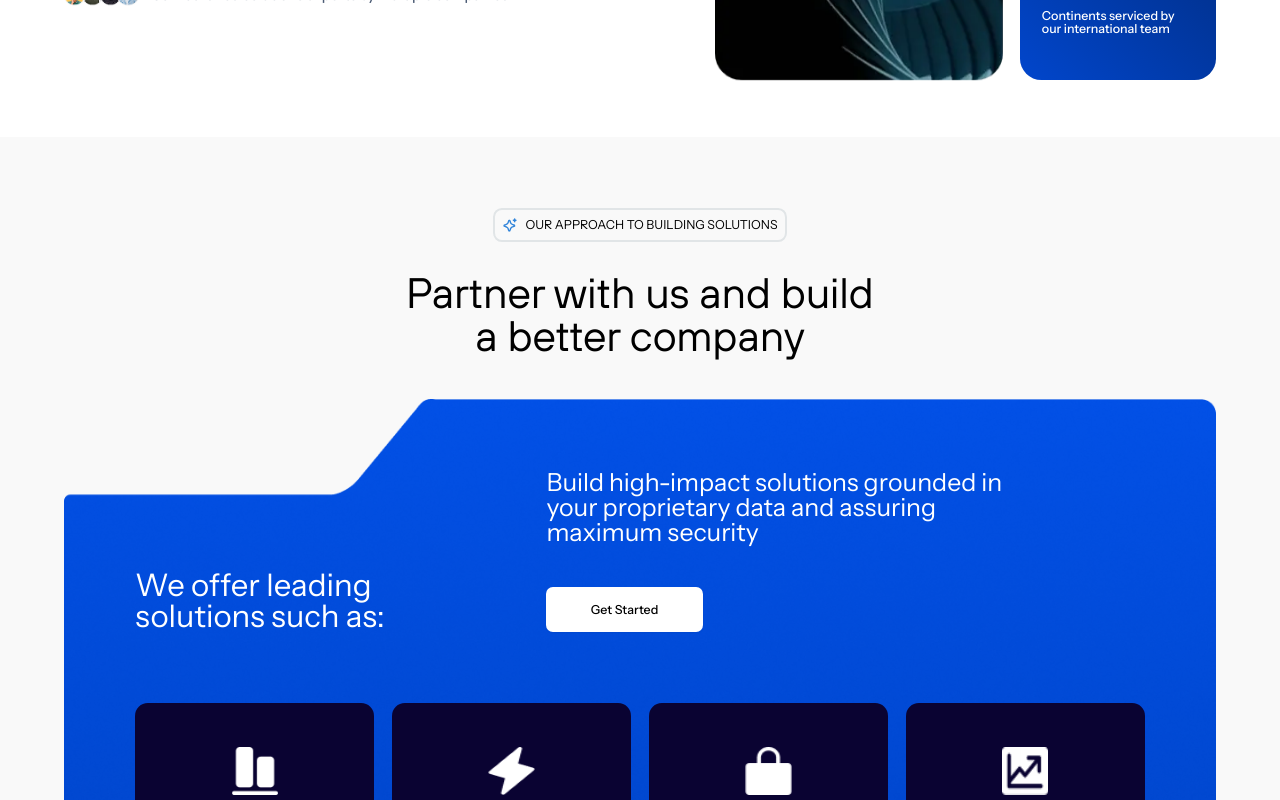
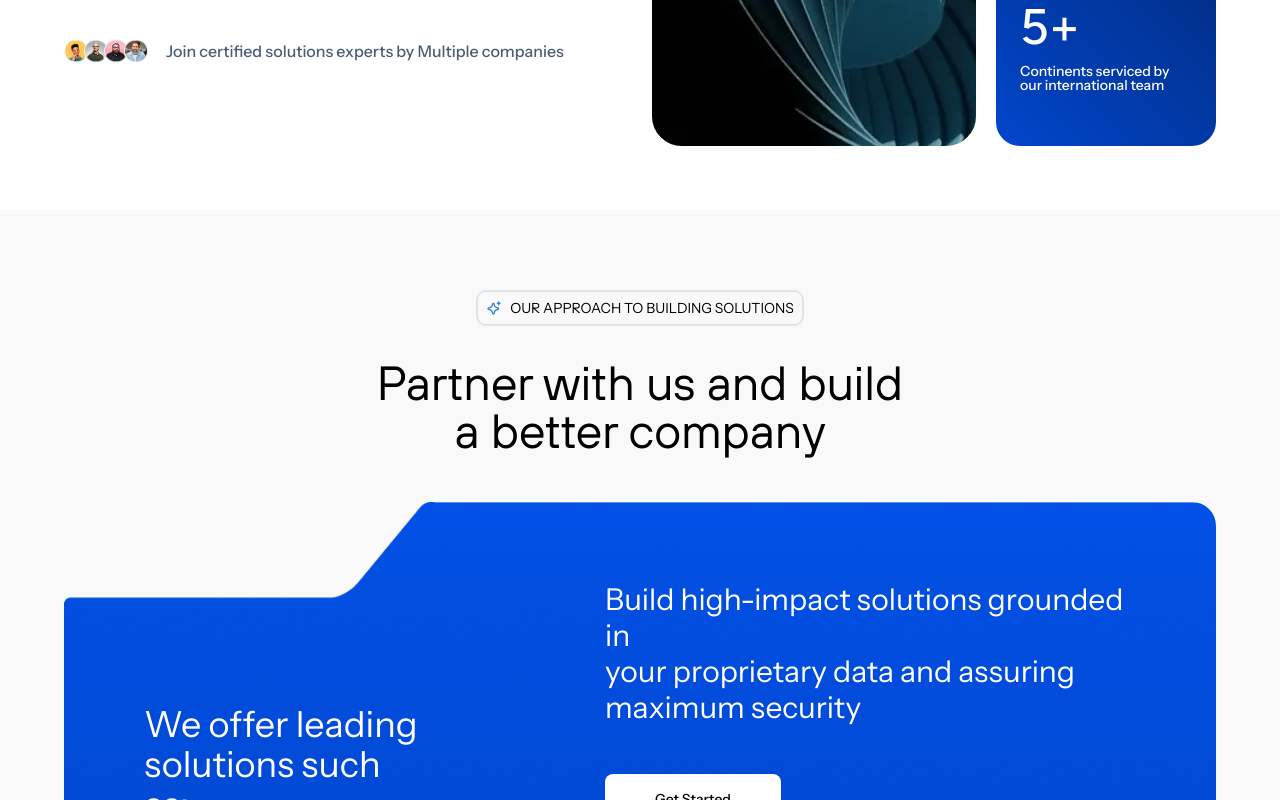
Before and after one commit to HoodieDan/axel-cyber-website, a React (Vite) app: page / in a window 1280 px wide. Shown: the part 500-1300 px from the top of the page. Built offline with nearby package versions, Linux system fonts and the light colour scheme; no server answers.

Commit message:
style: revert viewport text base font sizes

```diff
--- a/src/pages/Home.tsx
+++ b/src/pages/Home.tsx
@@ -65,7 +65,7 @@ export default function Home() {
         <main>
             <Hero />
             <div className="bg-[#f9f9f9]">
-                <section className="md:px-[5%] mx-auto pt-6 pb-8 sm:py-8 md:py-20">
+                <section className="md:px-[5%] mx-auto md:pt-20 pt-8 md:pb-60 pb-8">
                     <div className="flex justify-center mb-4 sm:mb-4 md:mb-6 lg:mb-8">
                         <div className="flex rounded-lg flex-row p-2 gap-2 items-center border-2 border-[#e1e5e7]">
                             <img src="/stars.png" alt="stars" loading="lazy" width={16} height={16} />
@@ -87,20 +87,20 @@ export default function Home() {
                         whileInView={{ opacity: 1, y: 0 }}
                         transition={{ delay: 0.25, ease: "easeInOut" }}
                         viewport={{ once: true }}
-                        className="text-white md:bg-[url(/src/assets/top-right-vector-bg.png)] bg-linear-to-b from-[#0250E6] to-[#0046CC] bg-no-repeat bg-contain md:pt-20 md:py-0 py-14 md:px-20 px-[5%]"
+                        className="text-white md:bg-[url(/src/assets/top-right-vector-bg.png)] bg-linear-to-b from-[#0250E6] to-[#0046CC] bg-no-repeat bg-size-[100%_auto] md:h-135 md:py-20 py-14 md:px-20 px-[5%] rounded-3xl"
                     >
                         <div className="flex flex-col gap-20">
                             <div className="flex md:flex-row flex-col md:items-end items-center md:gap-45.5 gap-4">
-                                <h4 className="md:text-left text-center">
+                                <h4 className="md:text-left text-center md:text-4xl text-2xl">
                                     We offer leading
                                     <br /> solutions such as:
                                 </h4>
 
                                 <div className="flex flex-col md:gap-12 gap-5">
-                                    <h5 className="md:text-left text-center">
+                                    <h5 className="md:text-left text-center md:text-3xl text-base">
                                         Build high-impact solutions grounded in
-                                        <br /> your proprietary data and assuring
-                                        <br /> maximum security
+                                        <br className="md:inline hidden" /> your proprietary data and assuring
+                                        <br className="md:inline hidden" /> maximum security
                                     </h5>
                                     <Button className="h-12.5 px-12.5 md:w-fit bg-white hover:bg-white/90 text-black">
                                         Get Started
--- a/src/pages/Services.tsx
+++ b/src/pages/Services.tsx
@@ -151,7 +151,7 @@ function AiBenefit({ title, icon, desc }: AiBenefitProps) {
 function Testimonial({ name, position, content, profilePic, companyLogo }: TestimonialProps) {
     return (
         <div className="testimonial-content md:bg-[linear-gradient(68deg,#053899,#0f0255)] flex md:gap-10 md:pl-8 md:py-6 md:pr-4 p-0 rounded-2xl text-white transition-transform duration-300 ease-out">
-            <div className="md:flex hidden flex-col justify-between shrink-0">
+            <div className="flex-2/5 md:flex hidden flex-col justify-between">
                 <figure className="w-17.5 h-6">
                     <img src={companyLogo} alt="" className="size-full object-cover" />
                 </figure>
@@ -164,7 +164,7 @@ function Testimonial({ name, position, content, profilePic, companyLogo }: Testi
                 </div>
             </div>
 
-            <div className="bg-[#262728] flex flex-col gap-4 px-6 py-8 rounded-2xl">
+            <div className="md:flex-3/5 bg-[#262728] flex flex-col gap-4 px-6 py-8 rounded-2xl">
                 <p className="md:text-xl text-sm">{content}</p>
                 <div className="nd:hidden flex items-center gap-2.5">
                     <img src={profilePic} alt="" className="size-5 rounded-full" />
--- a/src/pages/case-study/index.tsx
+++ b/src/pages/case-study/index.tsx
@@ -111,7 +111,7 @@ export default function CaseStudy() {
             <section className="bg-white px-[5%] lg:pt-24 pt-12 pb-12 flex flex-col md:gap-12 gap-4">
                 <p className="text-center md:text-5xl text-3xl font-tt-hoves font-medium w-auto md:leading-15">
                     We are commited to creating the future of Artificial
-                    <br /> Intelligence and Human Synergy
+                    <br className="md:inline hidden" /> Intelligence and Human Synergy
                 </p>
                 <p className="mb-4 block md:hidden text-base mt-4">
                     View some of the great works we've done for our amazing clients around the world, with a great
@@ -136,10 +136,9 @@ export default function CaseStudy() {
                         width={1280}
                         height={345}
                     />
-                    <p className="hidden md:block text-xl absolute -bottom-7 left-[28.5%]">
-                        View some of the great works we've done
-                        <br /> for our amazing clients around the world,
-                        <br /> with a great design story
+                    <p className="hidden md:block text-xl absolute bottom-0 translate-y-3/10 left-[28.5%] w-3/10">
+                        View some of the great works we've done for our amazing clients around the world, with a great
+                        design story
                     </p>
                 </div>
             </section>
--- a/src/styles/base/_base.scss
+++ b/src/styles/base/_base.scss
@@ -15,16 +15,16 @@ body {
     scroll-behavior: smooth;
     height: auto;
     $vw: 100vw;
-    font-size: calc($vw / 1440px * 16px);
+    // font-size: calc($vw / 1440px * 16px);
 
-    @include media('<phone') {
-        font-size: calc($vw / 750px * 18px);
-        overflow-x: hidden;
-    }
+    // @include media('<phone') {
+    //     font-size: calc($vw / 750px * 18px);
+    //     overflow-x: hidden;
+    // }
 
-    @include media('<small') {
-        font-size: calc($vw / 500px * 18px);
-    }
+    // @include media('<small') {
+    //     font-size: calc($vw / 500px * 18px);
+    // }
 }
 
 p {
```
